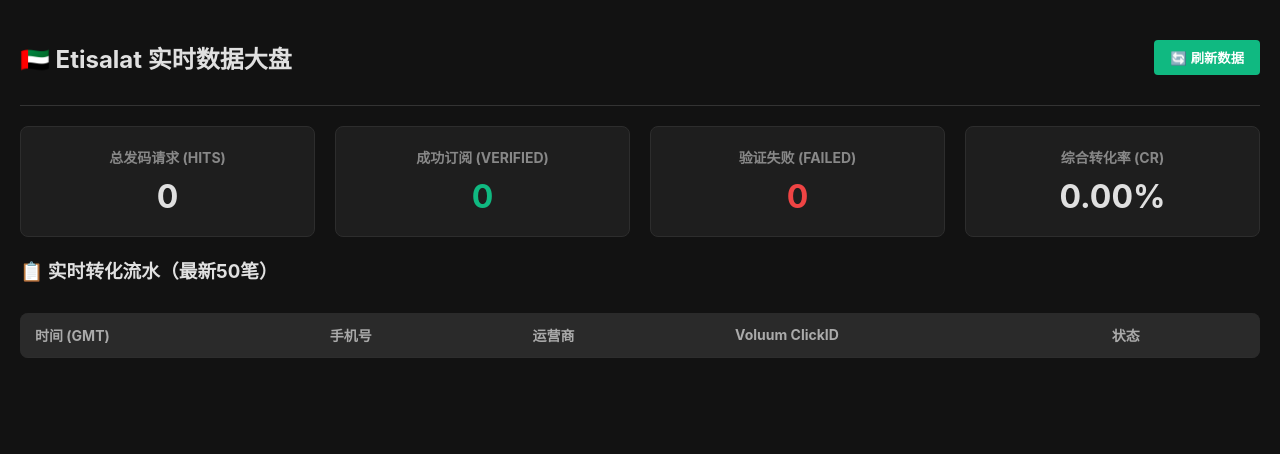
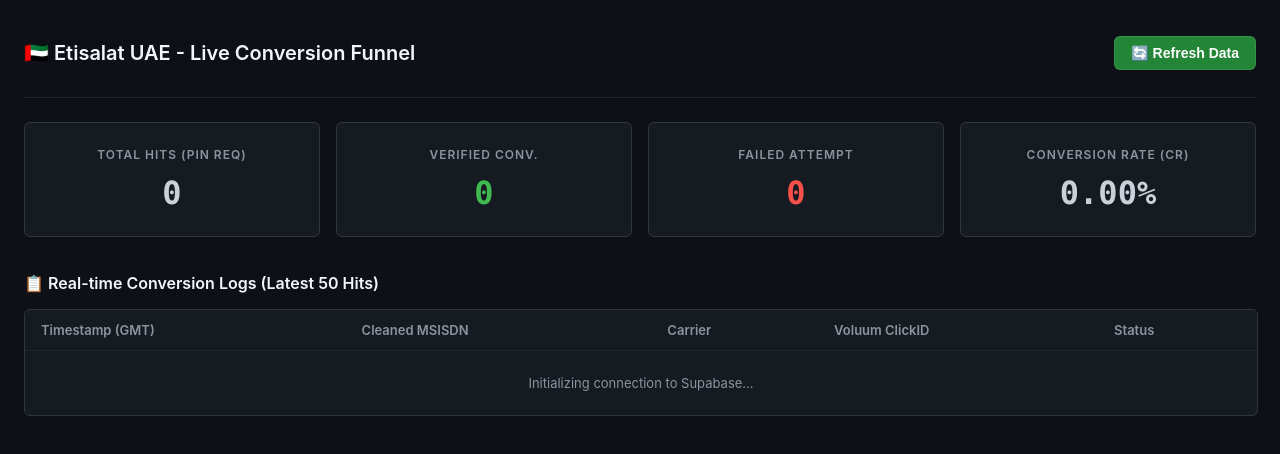
Before and after one commit to jackykhoo996/m-ae-pinapi, a website: page dashboard.html in a window 1280 px wide. Drawn offline with nearby package versions, Linux system fonts and the light colour scheme; no server answers.

Commit message:
feat: localize dashboard into premium full English media buyer layout

```diff
--- a/dashboard.html
+++ b/dashboard.html
@@ -1,78 +1,93 @@
 <!DOCTYPE html>
-<html lang="zh-CN">
+<html lang="en">
 <head>
     <meta charset="UTF-8">
     <meta name="viewport" content="width=device-width, initial-scale=1.0">
-    <title>阿联酋 MVAS 实时买量转化看板</title>
+    <title>UAE MVAS - Real-time Performance Dashboard</title>
     <script src="https://cdn.jsdelivr.net/npm/@supabase/supabase-js@2"></script>
     <style>
-        body { background-color: #121212; color: #e0e0e0; font-family: -apple-system, sans-serif; margin: 20px; }
-        .header { display: flex; justify-content: space-between; align-items: center; border-bottom: 1px solid #333; padding-bottom: 10px; }
-        .refresh-btn { background-color: #10b981; color: white; border: none; padding: 8px 16px; border-radius: 4px; cursor: pointer; font-weight: bold; }
-        .refresh-btn:hover { background-color: #059669; }
-        .stats-grid { display: grid; grid-template-columns: repeat(auto-fit, minmax(200px, 1fr)); gap: 20px; margin-top: 20px; }
-        .stat-card { background: #1e1e1e; border: 1px solid #2d2d2d; border-radius: 8px; padding: 20px; text-align: center; }
-        .stat-card h3 { margin: 0; color: #888; font-size: 14px; text-transform: uppercase; }
-        .stat-card p { margin: 10px 0 0 0; font-size: 32px; font-weight: bold; }
-        .success { color: #10b981; }
-        .failed { color: #ef4444; }
-        .pending { color: #f59e0b; }
-        table { width: 100%; border-collapse: collapse; margin-top: 30px; background: #1e1e1e; border-radius: 8px; overflow: hidden; }
-        th, td { padding: 12px 15px; text-align: left; border-bottom: 1px solid #2d2d2d; font-size: 14px; }
-        th { background-color: #2a2a2a; color: #aaa; }
-        tr:hover { background-color: #252525; }
+        body { background-color: #0d1117; color: #c9d1d9; font-family: -apple-system, BlinkMacSystemFont, "Segoe UI", Helvetica, Arial, sans-serif; margin: 24px; }
+        .header { display: flex; justify-content: space-between; align-items: center; border-bottom: 1px solid #21262d; padding-bottom: 16px; }
+        .header h2 { font-size: 20px; font-weight: 600; color: #f0f6fc; display: flex; align-items: center; gap: 10px; }
+        .refresh-btn { background-color: #238636; color: #ffffff; border: 1px solid rgba(240,246,252,0.1); padding: 8px 16px; border-radius: 6px; cursor: pointer; font-weight: 600; font-size: 14px; transition: background 0.2s; }
+        .refresh-btn:hover { background-color: #2ea44f; }
+        .stats-grid { display: grid; grid-template-columns: repeat(auto-fit, minmax(220px, 1fr)); gap: 16px; margin-top: 24px; }
+        .stat-card { background: #161b22; border: 1px solid #30363d; border-radius: 6px; padding: 24px; text-align: center; }
+        .stat-card h3 { margin: 0; color: #8b949e; font-size: 12px; font-weight: 600; text-transform: uppercase; letter-spacing: 1px; }
+        .stat-card p { margin: 12px 0 0 0; font-size: 32px; font-weight: 700; font-family: ui-monospace, SFMono-Regular, SF Mono, Menlo, Consolas, Liberation Mono, monospace; }
+        .success { color: #3fb950; }
+        .failed { color: #f85149; }
+        .pending { color: #d29922; }
+        h3.table-title { margin-top: 36px; font-size: 16px; font-weight: 600; color: #f0f6fc; }
+        .table-container { width: 100%; overflow-x: auto; border: 1px solid #30363d; border-radius: 6px; margin-top: 12px; background: #161b22; }
+        table { width: 100%; border-collapse: collapse; text-align: left; font-size: 13px; }
+        th, td { padding: 12px 16px; border-bottom: 1px solid #21262d; }
+        th { background-color: #161b22; color: #8b949e; font-weight: 600; }
+        tr:last-child td { border-bottom: none; }
+        tr:hover { background-color: #1f242c; }
+        .badge { display: inline-block; padding: 2px 8px; border-radius: 20px; font-size: 11px; font-weight: 700; text-transform: uppercase; }
+        .badge-success { background: rgba(63,185,80,0.15); color: #3fb950; }
+        .badge-failed { background: rgba(248,81,73,0.15); color: #f85149; }
+        .badge-pending { background: rgba(210,153,34,0.15); color: #d29922; }
     </style>
 </head>
 <body>
 
     <div class="header">
-        <h2>🇦🇪 Etisalat 实时数据大盘</h2>
-        <button class="refresh-btn" onclick="fetchData()">🔄 刷新数据</button>
+        <h2>🇦🇪 Etisalat UAE - Live Conversion Funnel</h2>
+        <button class="refresh-btn" onclick="fetchData()">🔄 Refresh Data</button>
     </div>
 
     <div class="stats-grid">
         <div class="stat-card">
-            <h3>总发码请求 (Hits)</h3>
+            <h3>Total Hits (PIN Req)</h3>
             <p id="total-hits">0</p>
         </div>
         <div class="stat-card">
-            <h3>成功订阅 (Verified)</h3>
+            <h3>Verified Conv.</h3>
             <p id="total-success" class="success">0</p>
         </div>
         <div class="stat-card">
-            <h3>验证失败 (Failed)</h3>
+            <h3>Failed Attempt</h3>
             <p id="total-failed" class="failed">0</p>
         </div>
         <div class="stat-card">
-            <h3>综合转化率 (CR)</h3>
+            <h3>Conversion Rate (CR)</h3>
             <p id="cr-rate">0.00%</p>
         </div>
     </div>
 
-    <h3>📋 实时转化流水（最新50笔）</h3>
+    <h3 class="table-title">📋 Real-time Conversion Logs (Latest 50 Hits)</h3>
+    <div class="table-container">
         <table>
             <thead>
                 <tr>
-                <th>时间 (GMT)</th>
-                <th>手机号</th>
-                <th>运营商</th>
+                    <th>Timestamp (GMT)</th>
+                    <th>Cleaned MSISDN</th>
+                    <th>Carrier</th>
                     <th>Voluum ClickID</th>
-                <th>状态</th>
+                    <th>Status</th>
                 </tr>
             </thead>
-        <tbody id="data-rows"></tbody>
+            <tbody id="data-rows">
+                <tr>
+                    <td colspan="5" style="text-align:center; color:#8b949e; padding: 24px;">Initializing connection to Supabase...</td>
+                </tr>
+            </tbody>
         </table>
+    </div>
 
     <script>
+        // 💥 Verified Match: Paired with your real UAE project ID (qocrghvrnbppvyeukyyr)
         const SUPABASE_URL = "https://qocrghvrnbppvyeukyyr.supabase.co";
-        const SUPABASE_KEY = "eyJhbGciOiJIUzI1NiIsInR5cCI6IkpXVCJ9.eyJpc3MiOiJzdXBhYmFzZSIsInJlZiI6InFvY3JnaHZybmJwcHZ5ZXVreXlyIiwicm9sZSI6ImFub24iLCJpYXQiOjE3ODAzNjg2NzYsImV4cCI6MjA5NTk0NDY3Nn0.tXDe27x41dcHDm5JAFJxR1_q04PK9RovI5UjaBS2Dpw";
+        const SUPABASE_KEY = "eyJhbGciOiJIUzI1NiIsInR5cCI6IkpXVCJ9.eyJpc3MiOiJzdXBhYmFzZSIsInJlZiI6InFvY3JnaHZybmJwcHZ5ZXVreXlyIiwicm9sZSI6ImFub24iLCJpYXQiOjE3打O3M2Y2NzYsImV4cCI6MjA5NTk0NDY3Nn0.tXDe27x41dcHDm5JAFJxR1_q04PK9RovI5UjaBS2Dpw";
 
-        // 💥 黄金修复：把变量名改成纯净的 dbClient，彻底拉开冲突，右侧严格大写 S
+        // Anti-collision declaration
         const dbClient = supabase.createClient(SUPABASE_URL, SUPABASE_KEY);
 
         async function fetchData() {
             try {
-                // 1. 使用改名后的 dbClient 客户端稳稳向云端查表
+                // 1. Fetch records from conversions table
                 const { data, error } = await dbClient
                     .from('conversions')
                     .select('*')
@@ -81,52 +96,62 @@
 
                 if (error) throw error;
 
-                // 2. 算盘计算各项 KPI
+                // 2. Data calculation
                 let total = data ? data.length : 0;
                 let success = data ? data.filter(r => r.status === 'verified' || r.status === 'success').length : 0;
                 let failed = data ? data.filter(r => r.status === 'failed').length : 0;
                 let cr = total > 0 ? ((success / total) * 100).toFixed(2) : '0.00';
 
-                // 3. 渲染卡片数字
+                // 3. Render Metric Cards
                 document.getElementById('total-hits').innerText = total;
                 document.getElementById('total-success').innerText = success;
                 document.getElementById('total-failed').innerText = failed;
                 document.getElementById('cr-rate').innerText = cr + '%';
 
-                // 4. 渲染表格明细
+                // 4. Render Log Data Rows
                 const tbody = document.getElementById('data-rows');
                 tbody.innerHTML = '';
 
                 if (data && total > 0) {
                     data.forEach(row => {
                         const tr = document.createElement('tr');
-                        const date = row.created_at ? new Date(row.created_at).toISOString().replace('T', ' ').substring(0, 19) : '未知';
+
+                        // Time formatting
+                        const date = row.created_at ? new Date(row.created_at).toISOString().replace('T', ' ').substring(0, 19) : 'N/A';
+
+                        // High-standard Status Badges
                         const currentStatus = (row.status || 'PENDING').toLowerCase();
+                        let statusClass = 'badge-pending';
+                        let statusText = 'PENDING';
 
-                        let statusClass = 'pending';
-                        if (currentStatus === 'verified' || currentStatus === 'success') statusClass = 'success';
-                        if (currentStatus === 'failed') statusClass = 'failed';
+                        if (currentStatus === 'verified' || currentStatus === 'success') {
+                            statusClass = 'badge-success';
+                            statusText = 'VERIFIED';
+                        } else if (currentStatus === 'failed') {
+                            statusClass = 'badge-failed';
+                            statusText = 'FAILED';
+                        }
 
                         tr.innerHTML = `
-                            <td>${date}</td>
-                            <td>${row.msisdn || '未知'}</td>
-                            <td>${row.carrier || 'Etisalat'}</td>
-                            <td style="font-family:monospace; font-size:12px;">${row.click_id || '无'}</td>
-                            <td class="${statusClass}"><b>${currentStatus.toUpperCase()}</b></td>
+                            <td style="font-family: monospace; color: #8b949e;">${date}</td>
+                            <td style="font-weight: 600; color: #c9d1d9;">${row.msisdn || 'Unknown'}</td>
+                            <td><span style="color: #58a6ff;">●</span> ${row.carrier || 'Etisalat'}</td>
+                            <td style="font-family: monospace; font-size: 12px; color: #8b949e;">${row.click_id || 'direct_traffic'}</td>
+                            <td><span class="badge ${statusClass}">${statusText}</span></td>
                         `;
                         tbody.appendChild(tr);
                     });
                 } else {
-                    tbody.innerHTML = '<tr><td colspan="5" style="text-align:center; color:#666;">暂无流水数据</td></tr>';
+                    tbody.innerHTML = '<tr><td colspan="5" style="text-align:center; color:#8b949e; padding: 24px;">No traffic records found in conversions table.</td></tr>';
                 }
 
             } catch (e) {
-                console.error("加载看板失败:", e.message);
-                alert("看板数据加载失败，原因: " + e.message);
+                console.error("Dashboard core error:", e.message);
+                alert("Data load aborted: " + e.message);
             }
         }
 
-        // 页面加载自动跑一次
+        // Auto initialization
         window.onload = fetchData;
     </script>
 </body>
```
Lines whose indentation alone changed are shown as unchanged.
